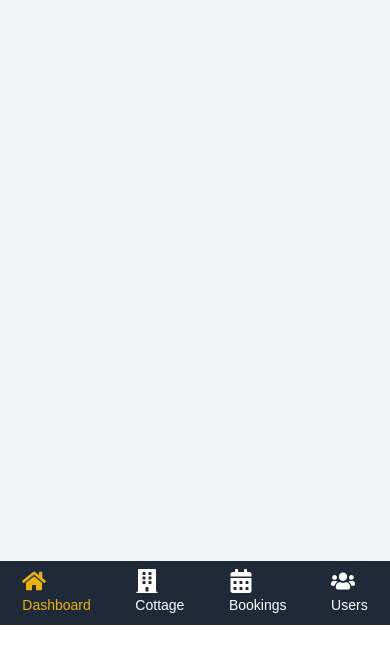
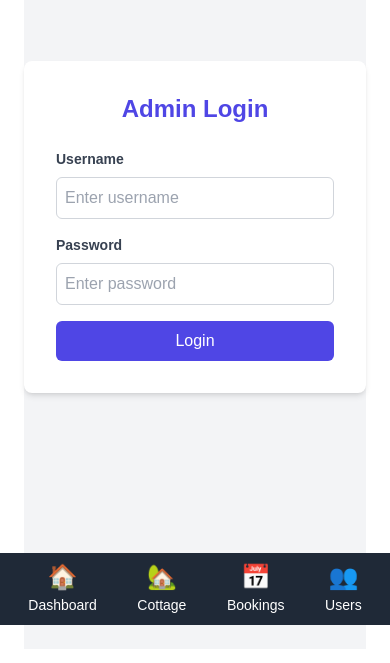
Before and after one commit to Chandan784/ShreeHariVatika, a Next.js app: page /admin in a window 390 px wide. Shown: the part 219-882 px from the top of the page. Before the commit the page ends 844 px from the top, so only its background shows below. Built offline with nearby package versions, Linux system fonts and the light colour scheme.

Commit message:
profile work

```diff
--- a/src/app/admin/layout.js
+++ b/src/app/admin/layout.js
@@ -1,20 +1,63 @@
-// app/layout.js
-
-import React from "react";
+"use client";
+import React, { useState } from "react";
 import Sidebar from "../components/Sidebar";
-Sidebar;
+import Link from "next/link";
 
 const Layout = ({ children }) => {
+  const [sidebarOpen, setSidebarOpen] = useState(false); // State for mobile sidebar toggle
+
   return (
-    <div className="flex ">
+    <div className="flex">
       {/* Sidebar Component */}
-      <div className="w-full bg-gray-800 text-white fixed h-screen">
+      <div
+        className={`lg:w-64 w-48 bg-gray-800 text-white fixed h-screen transition-transform ${
+          sidebarOpen ? "translate-x-0" : "-translate-x-full"
+        } lg:translate-x-0`}
+      >
         <Sidebar />
       </div>
 
       {/* Main Content Area */}
-      <div className="flex-1 lg:ml-64 ml-0   p-6">
-        {children} {/* Dynamic Content goes here */}
+      <div
+        className={`flex-1 p-6 transition-all ${
+          sidebarOpen ? "ml-48" : "lg:ml-64 ml-0"
+        }`}
+      >
+        {/* Dynamic Content */}
+        {children} {/* Content passed through props */}
+      </div>
+
+      {/* Mobile Navigation Bar */}
+      <div
+        className={`lg:hidden fixed bottom-0 left-0 right-0 bg-gray-800 text-white p-2`}
+      >
+        <div className="flex justify-around">
+          {/* Bottom navigation links */}
+          <div className="text-center">
+            <Link href="/admin/pages/dashboard">
+              <div className="text-2xl">🏠</div>
+              <span className="text-sm">Dashboard</span>
+            </Link>
+          </div>
+          <div className="text-center">
+            <Link href="/admin/pages/cottage">
+              <div className="text-2xl">🏡</div>
+              <span className="text-sm">Cottage</span>
+            </Link>
+          </div>
+          <div className="text-center">
+            <Link href="/admin/pages/bookings">
+              <div className="text-2xl">📅</div>
+              <span className="text-sm">Bookings</span>
+            </Link>
+          </div>
+          <div className="text-center">
+            <Link href="/admin/pages/users">
+              <div className="text-2xl">👥</div>
+              <span className="text-sm">Users</span>
+            </Link>
+          </div>
+        </div>
       </div>
     </div>
   );
--- a/src/app/admin/page.js
+++ b/src/app/admin/page.js
@@ -1,18 +1,20 @@
+"use client";
 import React from "react";
 import AdminLogin from "../components/AdminLogin"; // Import the login component
+import Head from "next/head"; // Import the Head component from Next.js
 
 function Page() {
   return (
     <>
-      <head>
+      {/* Adding meta tags and title to the head */}
+      <Head>
         <meta charSet="UTF-8" />
         <meta name="viewport" content="width=device-width, initial-scale=1.0" />
         <title>Admin Dashboard</title>
-      </head>
-      <body>
-        <AdminLogin />
-      </body>
+      </Head>
+
       {/* Display Admin Login Page */}
+      <AdminLogin />
     </>
   );
 }
--- a/src/app/pages/myoder/page.js
+++ b/src/app/pages/myoder/page.js
@@ -1,7 +1,111 @@
-import React from "react";
+"use client";
+import React, { useEffect, useState } from "react";
+import { useRouter } from "next/navigation"; // To handle the redirection
 
-function page() {
-  return <div>my order</div>;
-}
+const ProfilePage = () => {
+  const router = useRouter();
+  const [user, setUser] = useState(null);
 
-export default page;
+  useEffect(() => {
+    // Fetch user data from localStorage when the component mounts
+    const storedUser = JSON.parse(localStorage.getItem("user"));
+
+    if (storedUser) {
+      setUser(storedUser); // Set the user data if it exists
+    } else {
+      router.push("pages/login"); // Redirect to login if no user data is found
+    }
+  }, [router]);
+
+  // Logout function
+  const handleLogout = () => {
+    localStorage.removeItem("user"); // Remove user data from localStorage
+    router.push("pages/login"); // Redirect to login page after logout
+  };
+
+  // If the user data is not available yet (loading)
+  if (!user) {
+    return (
+      <div className="text-center py-12">
+        <p className="text-lg text-gray-600">Loading...</p>
+      </div>
+    );
+  }
+
+  return (
+    <div className="flex flex-col items-center justify-center py-12 bg-gray-100 min-h-screen">
+      <div className="w-full max-w-4xl bg-white p-8 rounded-lg shadow-lg">
+        {/* Profile Header */}
+        <div className="flex items-center justify-between mb-6">
+          <h1 className="text-3xl font-bold text-gray-800">Profile</h1>
+          <button
+            onClick={handleLogout}
+            className="px-4 py-2 bg-red-500 text-white rounded-md hover:bg-red-600 transition"
+          >
+            Logout
+          </button>
+        </div>
+
+        {/* Profile Section */}
+        <div className="flex flex-col items-center md:flex-row md:items-start">
+          <div className="mb-6 md:mb-0 md:mr-8">
+            {/* Show user image or default placeholder */}
+            <img
+              src={
+                user.photoURL ||
+                "https://cdn-icons-png.flaticon.com/128/1177/1177568.png"
+              } // Default image if no profile image
+              alt="Profile"
+              className="w-32 h-32 rounded-full object-cover shadow-lg"
+            />
+          </div>
+
+          <div className="flex flex-col md:flex-1">
+            <div className="mb-4">
+              <h2 className="text-xl font-semibold text-gray-700">
+                Personal Information
+              </h2>
+              <div className="mt-2">
+                <p className="text-sm text-gray-600">
+                  <strong>Name:</strong> {user.name}
+                </p>
+                <p className="text-sm text-gray-600">
+                  <strong>Email:</strong> {user.email}
+                </p>
+                <p className="text-sm text-gray-600">
+                  <strong>Phone:</strong> {user.phoneNumber}
+                </p>
+                <p className="text-sm text-gray-600">
+                  <strong>Address:</strong> {user.address}
+                </p>
+              </div>
+            </div>
+
+            {/* My Orders Section */}
+            <div className="mt-6">
+              <h2 className="text-xl font-semibold text-gray-700">My Orders</h2>
+              <div className="mt-2">
+                {/* List of orders (you can fetch actual orders from the database) */}
+                <div className="bg-gray-50 p-4 rounded-md shadow-sm mb-4">
+                  <p className="text-sm text-gray-700">Order #1 - Completed</p>
+                  <p className="text-sm text-gray-600">
+                    Ordered on: 2023-12-01
+                  </p>
+                </div>
+                <div className="bg-gray-50 p-4 rounded-md shadow-sm mb-4">
+                  <p className="text-sm text-gray-700">Order #2 - Pending</p>
+                  <p className="text-sm text-gray-600">
+                    Ordered on: 2023-12-15
+                  </p>
+                </div>
+                {/* Add more orders as necessary */}
+              </div>
+            </div>
+          </div>
+        </div>
+      </div>
+    </div>
+  );
+};
+
+export default ProfilePage;
--- a/src/app/pages/signup/page.js
+++ b/src/app/pages/signup/page.js
@@ -76,6 +76,7 @@ export default function Signup() {
           name: user.displayName,
           email: user.email,
           phoneNumber,
+          photoURL: user.photoURL,
         })
       );
 
```
